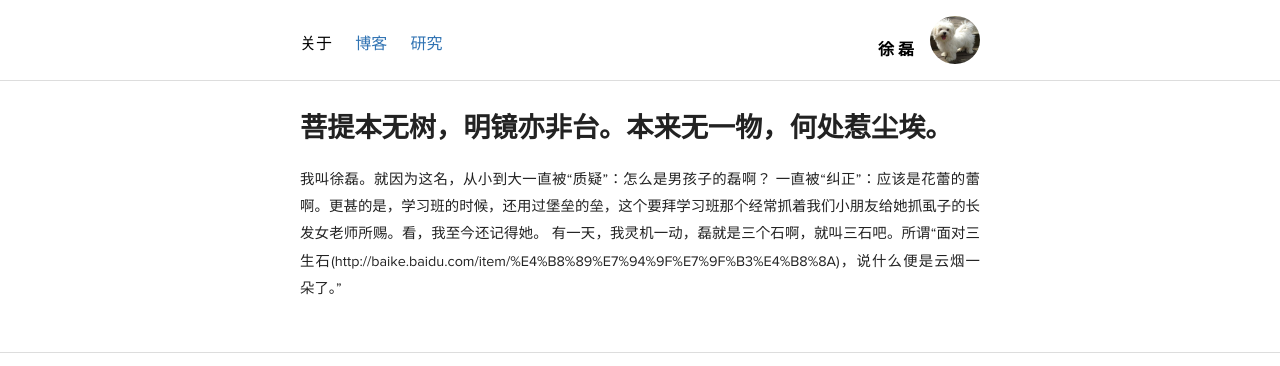
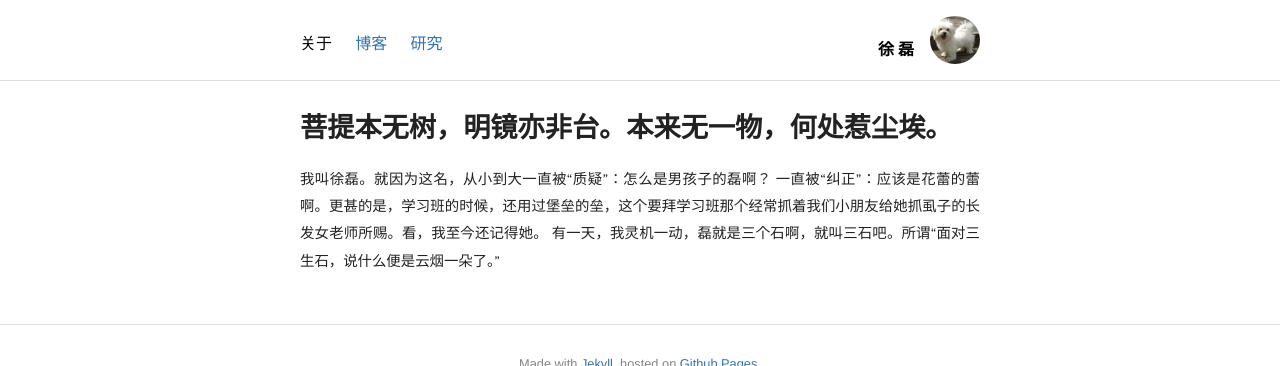
Before and after one commit to shirleysteve/1, a Jekyll site: the page built from index.html, in a window 1280 px wide, cut to the strip 0-366 px from the top of the page. Built offline with Jekyll 4.4.1, drawn with Linux system fonts in a browser that asks for light colours; nearby versions of some CDN libraries; some of the changed lines change nothing that is shown.

Commit message:
Update index.html

```diff
--- a/index.html
+++ b/index.html
@@ -29,7 +29,7 @@ description: On journey of phd
   <p>
 我叫徐磊。就因为这名，从小到大一直被“质疑”：怎么是男孩子的磊啊？ 一直被“纠正”：应该是花蕾的蕾啊。更甚的是，学习班的时候，还用过堡垒的垒，这个要拜学习班那个经常抓着我们小朋友给她抓虱子的长发女老师所赐。看，我至今还记得她。
 
-有一天，我灵机一动，磊就是三个石啊，就叫三石吧。所谓“面对三生石(http://baike.baidu.com/item/%E4%B8%89%E7%94%9F%E7%9F%B3%E4%B8%8A)，说什么便是云烟一朵了。”
+有一天，我灵机一动，磊就是三个石啊，就叫三石吧。所谓“面对三生石，说什么便是云烟一朵了。”
 
 
 
```
